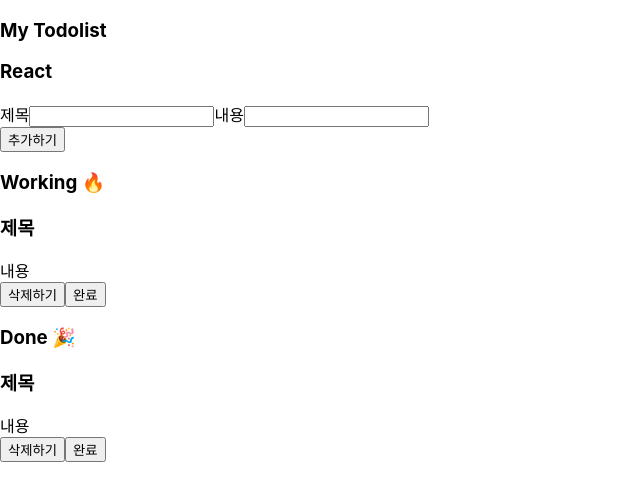
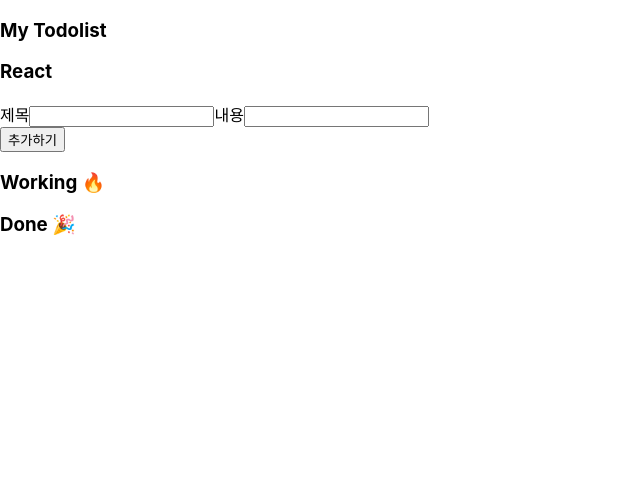
Before and after one commit to devjjin/react-todolist, a React (Create React App) app: page / in a window 1280 px wide. Shown: the top 500 px of the page, without its empty margins (0-640 px from the left). Built offline with nearby package versions, Linux system fonts and the light colour scheme.

Commit message:
Feat:todo 추가 기능 구현

```diff
--- a/src/App.jsx
+++ b/src/App.jsx
@@ -4,14 +4,16 @@ import TodoCreate from './components/TodoCreate';
 import TodoList from './components/TodoList';
 import './App.css';
 
-const App = () =>  {
+const App = () => {
+  const [todos, setTodos] = useState([]);
+
   return (
     <div>
-      <TodoHeader/>
-      <TodoCreate />
-      <TodoList />
+      <TodoHeader />
+      <TodoCreate todos={todos} setTodos={setTodos} />
+      <TodoList todos={todos} setTodos={setTodos} />
     </div>
   );
-}
+};
 
 export default App;
--- a/src/components/TodoCreate.jsx
+++ b/src/components/TodoCreate.jsx
@@ -1,16 +1,32 @@
 import React, { useState } from 'react';
 
 const TodoCreate = ({ todos, setTodos }) => {
+  const [todoItem, setTodoItem] = useState({ id: '', title: '', content: '', isDone: false });
+
+  const onChangeHandler = e => {
+    setTodoItem({ ...todoItem, [e.target.id]: e.target.value });
+  };
+
+  const onSubmitHandler = e => {
+    e.preventDefault();
+    const newTodo = {
+      id: todos.length + 1,
+      ...todoItem,
+    };
+    setTodos([...todos, newTodo]);
+    setTodoItem({ title: '', content: '' });
+  };
+
   return (
     <div>
       <form>
         <div>
           <label>제목</label>
-          <input></input>
+          <input type="text" id="title" value={todoItem.title} onChange={onChangeHandler}></input>
           <label>내용</label>
-          <input></input>
+          <input type="text" id="content" value={todoItem.content} onChange={onChangeHandler}></input>
         </div>
-        <button>추가하기</button>
+        <button onClick={onSubmitHandler}>추가하기</button>
       </form>
     </div>
   );
--- a/src/components/TodoItem.jsx
+++ b/src/components/TodoItem.jsx
@@ -1,11 +1,11 @@
 import React from 'react';
 
-const TodoItem = ({ todo, setTodos, todos }) => {
+const TodoItem = ({ todos, setTodos, todoItem }) => {
   return (
     <div>
       <div>
-        <h3>제목</h3>
-        <span>내용</span>
+        <h3>{todoItem.title}</h3>
+        <span>{todoItem.content}</span>
       </div>
       <div>
         <button>삭제하기</button>
--- a/src/components/TodoList.jsx
+++ b/src/components/TodoList.jsx
@@ -6,12 +6,19 @@ function TodoList({ todos, setTodos }) {
     <div>
       <div>
         <h3>Working 🔥</h3>
-        <TodoItem />
+        {
+          todos
+          .filter((todo) => !todo.isDone)
+          .map((todoItem) => <TodoItem key={todoItem.id} todos={todos} setTodos={setTodos} todoItem={todoItem} />)
+        }
       </div>
       <div>
         <h3>Done 🎉</h3>
-        <TodoItem />
-      </div>
+        {
+          todos
+          .filter((todo) => todo.isDone)
+          .map((todoItem) => <TodoItem key={todoItem.id} todos={todos} setTodos={setTodos} todoItem={todoItem} />)
+        }      </div>
     </div>
   );
 }
```
